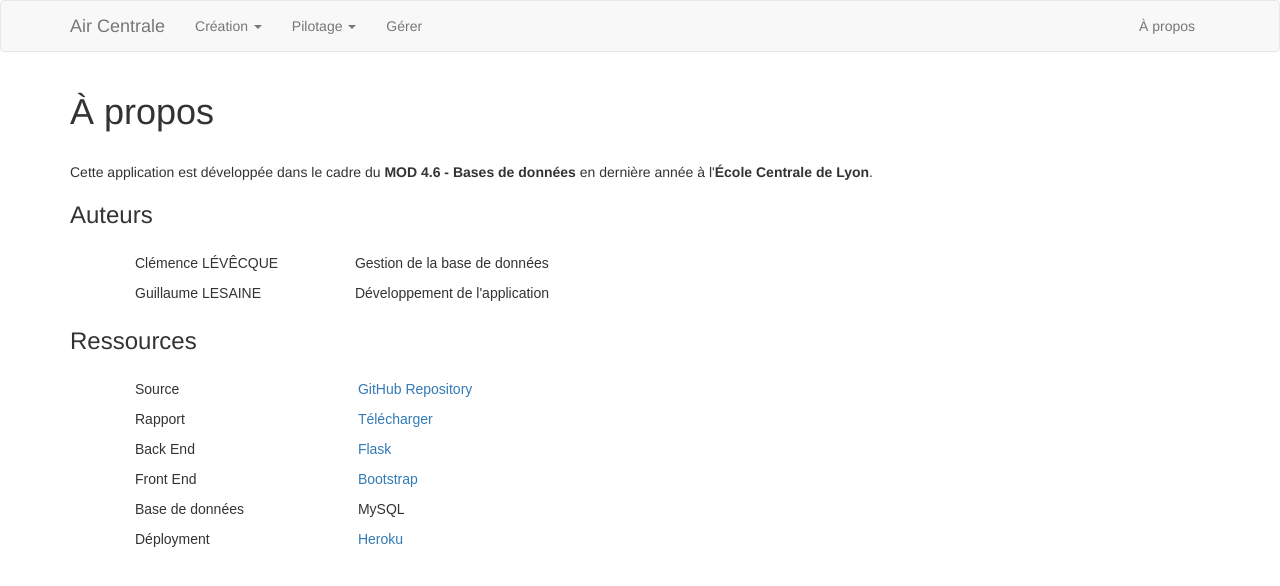
After one commit to guillaume-lesaine/app-airline_management, a Flask app: page /about in a window 1280 px wide. The commit adds this page. Shown: the top 586 px of the page. Run offline with Flask 2, Linux system fonts and the light colour scheme; parts of the project's set-up code (start-up, migrations or seed data) failed here and were passed over; some libraries are stand-ins or nearby versions.

Commit message:
GCA 1.4 : About

```diff
--- a/app/routes.py
+++ b/app/routes.py
@@ -10,6 +10,10 @@ mysql=MySQL(app)
 def index():
     return render_template('index.html', title='Home')
 
+@app.route('/about')
+def about():
+    return render_template('about.html', title='À propos')
+
 @app.route('/gestion', methods=['GET', 'POST'])
 def gestion():
     cur = mysql.connection.cursor()
@@ -21,6 +25,7 @@ def gestion():
     cur.execute("SELECT num_vol FROM departs")
     departs = [{'num_vol':x[0]} for x in cur.fetchall()]
     return render_template('gestion.html', title='Gestion',form=form,employes=employes,vols=vols,departs=departs)
+
 
 @app.route('/get_suppression', methods=['GET','POST'])
 def get_suppression():
--- /dev/null
+++ b/app/templates/about.html
@@ -0,0 +1,72 @@
+{% extends "base.html" %}
+
+{% block app_content %}
+  <style>
+  table {
+      font-family: arial, sans-serif;
+      border-collapse: collapse;
+      width: 100%;
+  }
+
+  td, th {
+      border: 0px ;
+      text-align: left;
+      padding: 5px;
+  }
+  </style>
+    <div>
+      <h1>À propos</h1>
+    </div>
+    <br>
+    Cette application est développée dans le cadre du <b>MOD 4.6 - Bases de données</b> en dernière année à l'<b>École Centrale de Lyon</b>.<br>
+    <h3>Auteurs</h3>
+    <div style="float: left; margin-left:30px; margin-top:10px; margin-bottom:20px; width: 100%">
+    <div style="float: left; margin-left:30px; width: 45%">
+    <table>
+      <tbody>
+        <tr>
+          <td>Clémence LÉVÊCQUE</td>
+          <td>Gestion de la base de données</td>
+        </tr>
+        <tr>
+          <td>Guillaume LESAINE</td>
+          <td>Développement de l'application</td>
+        </tr>
+      </tbody>
+    </table>
+    </div>
+    </div>
+    <h3>Ressources</h3>
+    <div style="float: left; margin-left:30px; margin-top:10px; margin-bottom:20px; width: 100%">
+    <div style="float: left; margin-left:30px; width: 40%">
+    <table>
+      <tbody>
+        <tr>
+          <td>Source</td>
+          <td><a target="_blank" rel="noopener noreferrer" href="https://github.com/glesaine/ECL_MOS4.6_GCA">GitHub Repository</a></td>
+        </tr>
+        <tr>
+          <td>Rapport</td>
+          <td><a href="" download>Télécharger</a></td>
+        </tr>
+        <tr>
+          <td>Back End</td>
+          <td><a target="_blank" rel="noopener noreferrer" href="http://flask.pocoo.org/">Flask</a></td>
+        </tr>
+        <tr>
+          <td>Front End</td>
+          <td><a target="_blank" rel="noopener noreferrer" href="http://getbootstrap.com/">Bootstrap</a></td>
+        </tr>
+        <tr>
+          <td>Base de données</td>
+          <td>MySQL</td>
+        </tr>
+        <tr>
+          <td>Déployment</td>
+          <td><a target="_blank" rel="noopener noreferrer" href="https://www.heroku.com/">Heroku</a></td>
+        </tr>
+      </tbody>
+    </table>
+    </div>
+    </div>
+{% endblock %}
--- a/app/templates/base.html
+++ b/app/templates/base.html
@@ -43,7 +43,7 @@
                     <li><a href="{{ url_for('gestion') }}">Gérer</a></li>
                 </ul>
                 <ul class="nav navbar-nav navbar-right">
-                    <li><a href="{{ url_for('gestion') }}">À propos</a></li>
+                    <li><a href="{{ url_for('about') }}">À propos</a></li>
                 </ul>
             </div>
         </div>
```
Also changed, not shown: app/templates/gestion.html (+3 -4 lines), 1 other file.
